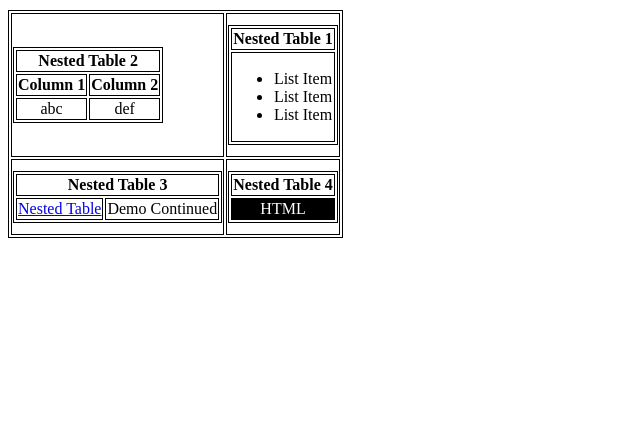
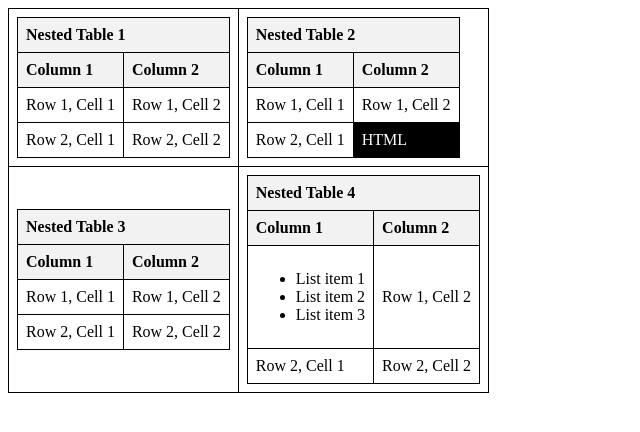
Before and after one commit to acciojob/tables-in-tables-Ashwini277, a website: page main.html in a window 1280 px wide. Shown: the whole page, without its empty margins (0-640 px from the left). Drawn offline with Linux system fonts and the light colour scheme.

Commit message:
created a submission

```diff
--- a/main.html
+++ b/main.html
@@ -1,18 +1,22 @@
 <!DOCTYPE html>
-<html>
+<html lang="en">
 <head>
-    <title>Hello, World!</title>
-    <link rel="stylesheet" href="styles.css" />
+    <meta charset="UTF-8">
+    <meta name="viewport" content="width=device-width, initial-scale=1.0">
+    <title>Tables in Tables</title>
     <style>
-      table,th,td{
+        table, th, td {
             border: 1px solid black;
-        margin-top:10px;
-        margin-bottom:10px;
-        text-align:center;
+            border-collapse: collapse;
+            padding: 8px;
+            text-align: left;
         }
-      .black-cell{
+        th {
+            background-color: #f2f2f2;
+        }
+        .black-bg {
             background-color: black;
-        color:white;
+            color: white;
         }
     </style>
 </head>
@@ -20,13 +24,11 @@
     <table>
         <tr>
             <td>
-        <table class="table-2">
+                <table>
                     <thead>
-
                         <tr>
-              <th colspan="2">Nested Table 2</th>
+                            <th colspan="2">Nested Table 1</th>
                         </tr>
-
                         <tr>
                             <th>Column 1</th>
                             <th>Column 2</th>
@@ -34,61 +36,89 @@
                     </thead>
                     <tbody>
                         <tr>
-              <td>abc</td>
-              <td>def</td>
+                            <td>Row 1, Cell 1</td>
+                            <td>Row 1, Cell 2</td>
+                        </tr>
+                        <tr>
+                            <td>Row 2, Cell 1</td>
+                            <td>Row 2, Cell 2</td>
                         </tr>
                     </tbody>
                 </table>
             </td>
             <td>
-        <table class="table-1">
+                <table>
                     <thead>
                         <tr>
-              <th colspan="2">Nested Table 1</th>
+                            <th colspan="2">Nested Table 2</th>
+                        </tr>
+                        <tr>
+                            <th>Column 1</th>
+                            <th>Column 2</th>
+                        </tr>
+                    </thead>
+                    <tbody>
+                        <tr>
+                            <td>Row 1, Cell 1</td>
+                            <td>Row 1, Cell 2</td>
+                        </tr>
+                        <tr>
+                            <td>Row 2, Cell 1</td>
+                            <td class="black-bg">HTML</td>
+                        </tr>
+                    </tbody>
+                </table>
+            </td>
+        </tr>
+        <tr>
+            <td>
+                <table>
+                    <thead>
+                        <tr>
+                            <th colspan="2">Nested Table 3</th>
+                        </tr>
+                        <tr>
+                            <th>Column 1</th>
+                            <th>Column 2</th>
+                        </tr>
+                    </thead>
+                    <tbody>
+                        <tr>
+                            <td>Row 1, Cell 1</td>
+                            <td>Row 1, Cell 2</td>
+                        </tr>
+                        <tr>
+                            <td>Row 2, Cell 1</td>
+                            <td>Row 2, Cell 2</td>
+                        </tr>
+                    </tbody>
+                </table>
+            </td>
+            <td>
+                <table>
+                    <thead>
+                        <tr>
+                            <th colspan="2">Nested Table 4</th>
+                        </tr>
+                        <tr>
+                            <th>Column 1</th>
+                            <th>Column 2</th>
                         </tr>
                     </thead>
                     <tbody>
                         <tr>
                             <td>
                                 <ul>
-                  <li>List Item</li>
-                  <li>List Item</li>
-                  <li>List Item</li>
+                                    <li>List item 1</li>
+                                    <li>List item 2</li>
+                                    <li>List item 3</li>
                                 </ul>
                             </td>
+                            <td>Row 1, Cell 2</td>
                         </tr>
-          </tbody>
-        </table>
-      </td>
-    </tr>
-
                         <tr>
-      <td>
-        <table class="table-3">
-          <thead>
-            <tr>
-              <th colspan="2">Nested Table 3</th>
-            </tr>
-          </thead>
-          <tbody>
-            <tr>
-              <td><a href="#home">Nested Table</a></td>
-              <td>Demo Continued</td>
-            </tr>
-          </tbody>
-        </table>
-      </td>
-
-      <td>
-        <table class="table-4">
-          <thead>
-            <tr>
-              <th colspan="2">Nested Table 4</th>
-            </tr>
-          </thead>
-          <tbody>
-            <tr>
-              <td class="black-cell">HTML</td>
+                            <td>Row 2, Cell 1</td>
+                            <td>Row 2, Cell 2</td>
                         </tr>
                     </tbody>
                 </table>
```
Lines whose indentation alone changed are shown as unchanged.
